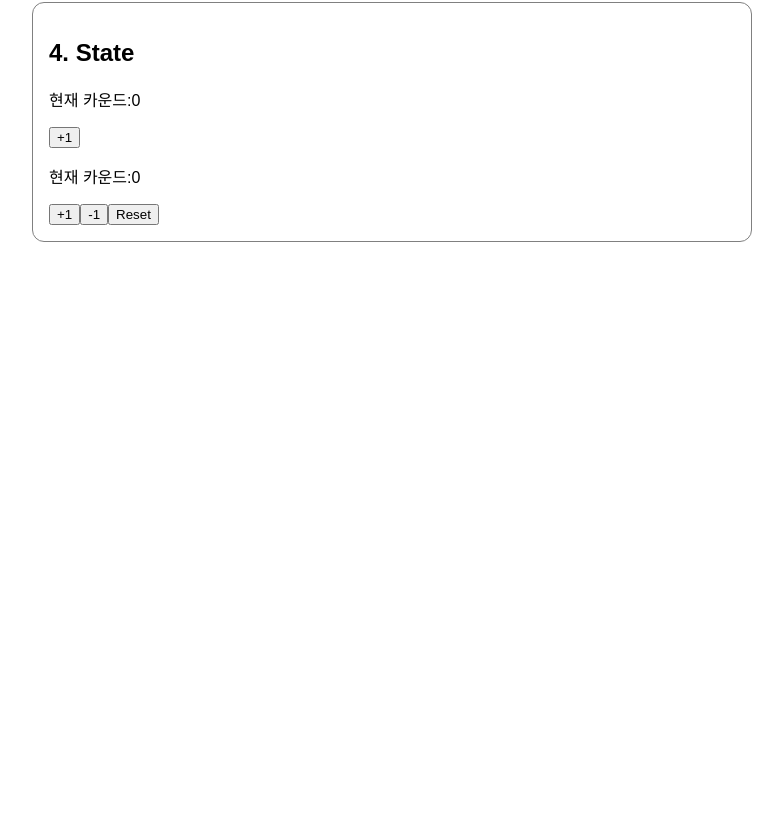
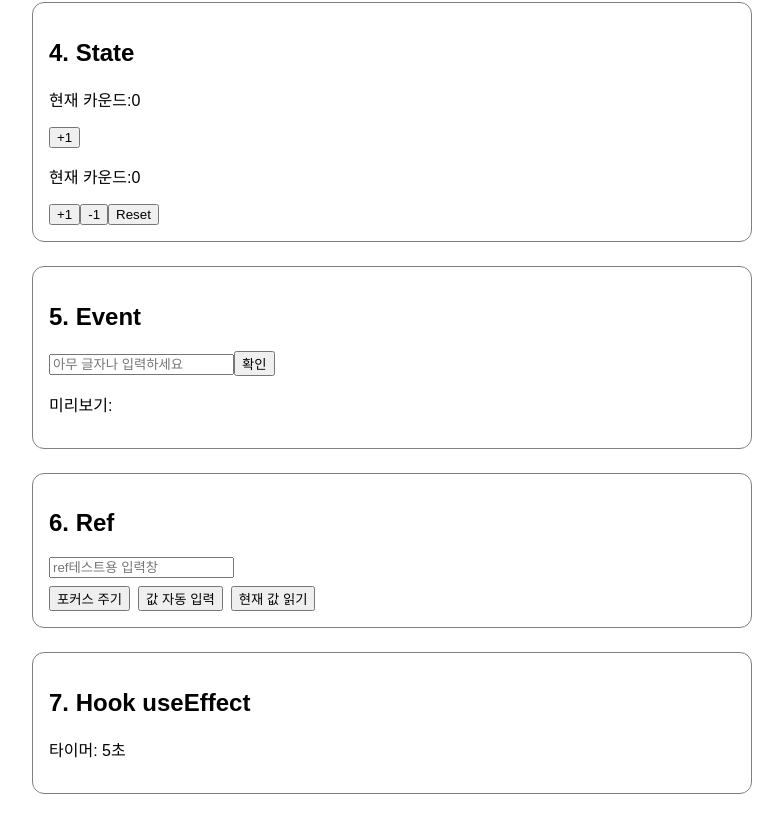
Before and after one commit to kang99king3/front_end_react_edu20250702, a React (Create React App) app: page / in a window 1280 px wide. Shown: the part 807-1639 px from the top of the page, without its empty margins (248-1031 px from the left). Before the commit the page ends 1089 px from the top, so only its background shows below. Built offline with nearby package versions, Linux system fonts and the light colour scheme.

Commit message:
hook정리중

```diff
--- a/src/App.js
+++ b/src/App.js
@@ -3,6 +3,9 @@ import R01_JSXBasic from './components/R01_JSXBasic';
 import R02_Component, { R02_ComponentClass } from './components/R02_Component';
 import R03_Props from './components/R03_Props';
 import R04_State from './components/R04_State';
+import R05_Event from './components/R05_Event';
+import R06_Ref from './components/R06_Ref';
+import R07_Hook_Effect from './components/R07_Hook_Effect';
 
 function App() {
 
@@ -34,8 +37,22 @@ function App() {
 
       <section style={sectionStyle}>
         <h1>4. State</h1>
-        {/*문자열은 "", 숫자,bool등은 {}사용. 안그럼 문자열로 넘어감 */}
         <R04_State />
+      </section>
+
+      <section style={sectionStyle}>
+        <h1>5. Event</h1>
+        <R05_Event />
+      </section>
+
+      <section style={sectionStyle}>
+        <h1>6. Ref</h1>
+        <R06_Ref />
+      </section>
+
+      <section style={sectionStyle}>
+        <h1>7. Hook useEffect</h1>
+        <R07_Hook_Effect/>
       </section>
     </div>
   );
--- /dev/null
+++ b/src/components/R05_Event.js
@@ -0,0 +1,44 @@
+import React, { useState } from 'react';
+
+// React에서 입력요소는 보통 "제어 컴포넌트"로 다룬다
+//   - value를 state로 관리하고, onChange에서 state를 업데이트함
+//   - 이 패턴으로 입력값을 제어 및 관리한다.
+
+
+
+// state로 관리하는 이유
+//  - React철학(단방향 데이터 흐름, Single Source of Truth:데이터를 신뢰할 수 있는 하나의 출처 규칙)
+//  - 입력값을 다른 로직에서 활용하거나 전달하기 편함
+//  - 리렌더링 시에도 입력값이 일관되게 유지됨
+const R05_Event = () => {
+
+    const [text, setText] = useState("");
+
+    //e.target: 해당 이벤트가 발생한 요소
+    const handleChange=(e)=>{
+        setText(e.target.value);//입력값을 state로 반영
+    }
+
+    const handleClick=()=>{
+        console.log("입력한 값:", text);
+
+        // 입력요소를 기본 dom탐색 메서드로 제어할 수 도 있지만  React 철학과 어긋남
+        // -> 리렌더링 최적화, 데이터 흐름관리가 어렵다
+        const txt=document.querySelectorAll("input")[0].value;
+        console.log("입력한 값(Dom탐색이용):", txt);
+    }
+
+    return (
+        <div>
+            <input type='text'
+                   placeholder='아무 글자나 입력하세요'
+                   value={text}
+                   onChange={handleChange}
+            />
+            <button onClick={handleClick}>확인</button>
+            <p>미리보기:{text}</p>
+        </div>
+    );
+};
+
+export default R05_Event;
--- /dev/null
+++ b/src/components/R06_Ref.js
@@ -0,0 +1,50 @@
+import React, { useRef } from 'react';
+
+// ref는 특정 DOM 요소나 자식 컴포넌트를 직접 참조하고 싶을 때 사용함
+//   - 주로 포커스 제어, 스크롤 제어, 비제어 input값 읽기 등에 활용
+//   - ref는 current 프로퍼티로 실제 DOM 노드를 가리킴
+const R06_Ref = () => {
+
+    //input 요소에 참조할 ref를 선언한다.
+    const inputRef = useRef(null);
+
+    //버튼 클릭시 입력창에 포커스를 준다.
+    const focusInput = ()=>{
+        //current는 현재 참조된 DOM을 가리킨다.
+        if(inputRef.current){
+            inputRef.current.focus();
+        }
+    }
+
+    //버튼 클릭시 입력창에
+    const fillValue = ()=>{
+        if(inputRef.current){
+            inputRef.current.value="자동으로 입력되었습니다.";
+        }
+        //비제어 input이므로 화면에는 바로 반영되지만
+        //state로 값이 연결된 경우에는 setState로 동기화해야 한다.
+    }
+
+    //버튼 클릭시 현재 입력값을 읽어 경고창으로 보여준다.
+    const readValue = ()=>{
+        if(inputRef.current){
+            alert(`현재 입력값:${inputRef.current.value}`);
+        }
+    }
+    return (
+        <div>
+            {/* ref 속성으로 dom에 참조를 연결한다. */}
+            <input ref={inputRef} type="text" placeholder='ref테스트용 입력창'/>
+
+            {/* ref로 DOM을 직접 제어하는 예시들 */}
+            <div style={{display:'flex',gap:8,marginTop:8}}>
+                <button onClick={focusInput}>포커스 주기</button>
+                <button onClick={fillValue}>값 자동 입력</button>
+                <button onClick={readValue}>현재 값 읽기</button>
+            </div>
+        </div>
+
+    );
+};
+
+export default R06_Ref;
--- /dev/null
+++ b/src/components/R07_Hook_Effect.js
@@ -0,0 +1,35 @@
+import React, { useEffect, useState } from 'react';
+
+//useEffect hook:
+// - 컴포넌트 렌더링 후 실행되는 효과처리 기능
+// - 의존성 배열 [] 로 실행 시점 제어 가능
+//   (빈배열은 처음한번만 실행, 배열에 상태 정의 하면 변경될때마다 실행)
+// - return 으로 cleanup(정리 작업) 가능
+// - 구현해볼 기능: 컴포넌트가 마운트될 때 타이머를 시작하고, 언마운트될 때 종료한다.
+const R07_Hook_Effect = () => {
+
+    const [seconds, setSeconds] = useState(0);
+
+    useEffect(()=>{
+        //콜백함수는 컴포넌트가 마운트(화면에 처음 실행될때)될 때 실행됨
+        const id = setInterval(()=>{
+            //상태 업데이트시 이전 상태값을 안전하게 사용하도록 함수형 업데이트 사용
+            setSeconds(prev=>prev+1);
+        },1000);
+
+        //cleanup 함수로 컴포넌트가 언마운트시 실행
+        //의존성 배열이 변경될 때 cleanup이 먼저 호출된다.
+        //아래 코드에서는 타이머를 제거하여, 메모리/백그라운드 작업 정리
+        return () => {
+            clearInterval(id);
+        }
+    },[]);// 빈배열일 경우 effect가 마운트시 1회만 실행함
+
+    return (
+        <div>
+            <p>타이머: {seconds}초</p>
+        </div>
+    );
+};
+
+export default R07_Hook_Effect;
```
Also changed, not shown: src/components/R08_Hook_memo.js (added, +32 -0 lines).
